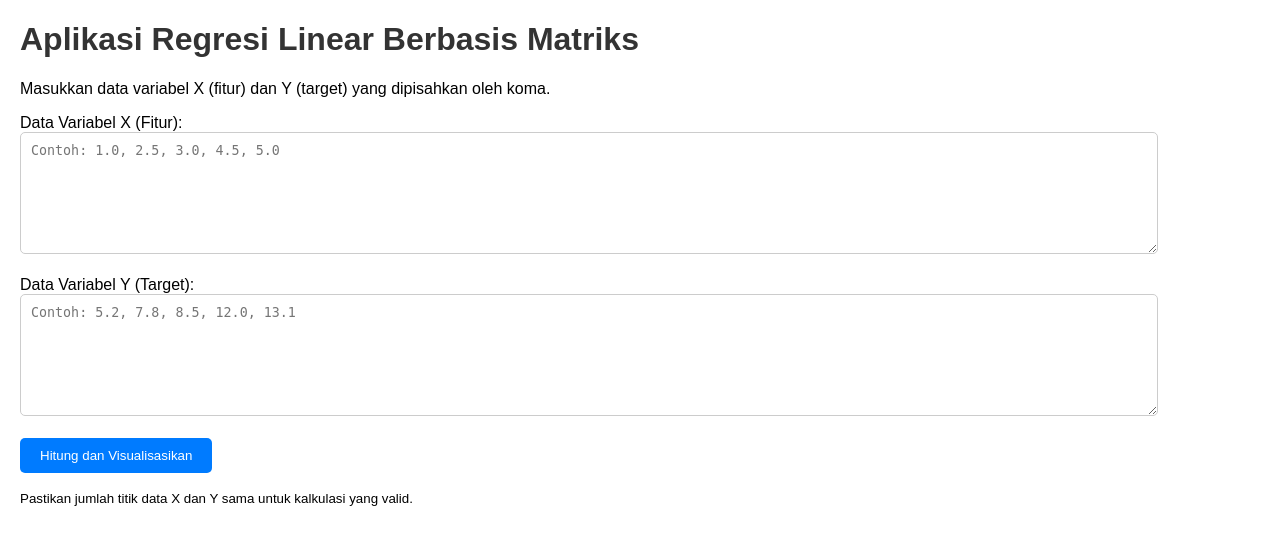
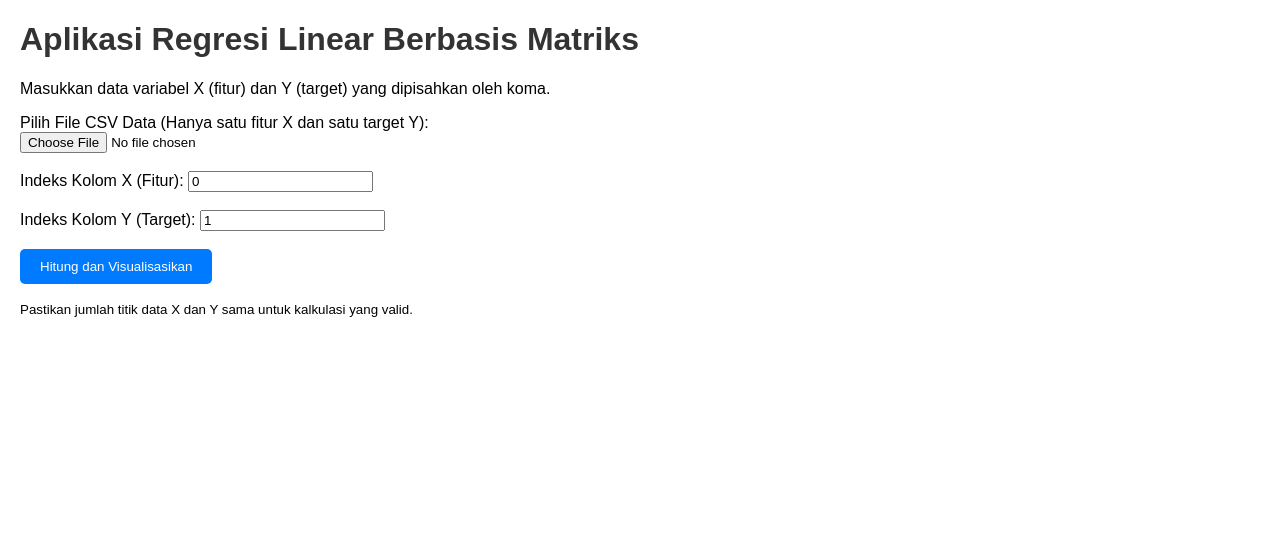
Before and after one commit to faizrh26/linear_reg_webapp, a Flask app: page / in a window 1280 px wide. Shown: the top 545 px of the page. Run offline with Flask 3, Linux system fonts and the light colour scheme; parts of the project's set-up code (start-up, migrations or seed data) failed here and were passed over.

Commit message:
feat: update kode index.html

```diff
--- a/templates/index.html
+++ b/templates/index.html
@@ -16,15 +16,17 @@
     <h1>Aplikasi Regresi Linear Berbasis Matriks</h1>
     <p>Masukkan data variabel X (fitur) dan Y (target) yang dipisahkan oleh koma.</p>
 
-    <form method="POST" action="{{ url_for('calculate') }}">
+    <form method="POST" action="{{ url_for('calculate') }}" enctype="multipart/form-data">
 
-        <label for="X_data">Data Variabel X (Fitur):</label><br>
-        <textarea id="X_data" name="X_data" required
-            placeholder="Contoh: 1.0, 2.5, 3.0, 4.5, 5.0"></textarea><br><br>
+        <label for="csv_file">Pilih File CSV Data (Hanya satu fitur X dan satu target Y):</label><br>
 
-        <label for="y_data">Data Variabel Y (Target):</label><br>
-        <textarea id="y_data" name="y_data" required
-            placeholder="Contoh: 5.2, 7.8, 8.5, 12.0, 13.1"></textarea><br><br>
+        <input type="file" id="csv_file" name="csv_file" accept=".csv" required><br><br>
+
+        <label for="x_col">Indeks Kolom X (Fitur):</label>
+        <input type="number" id="x_col" name="x_col" value="0" required><br><br>
+
+        <label for="y_col">Indeks Kolom Y (Target):</label>
+        <input type="number" id="y_col" name="y_col" value="1" required><br><br>
 
         <button type="submit">Hitung dan Visualisasikan</button>
     </form>
```
